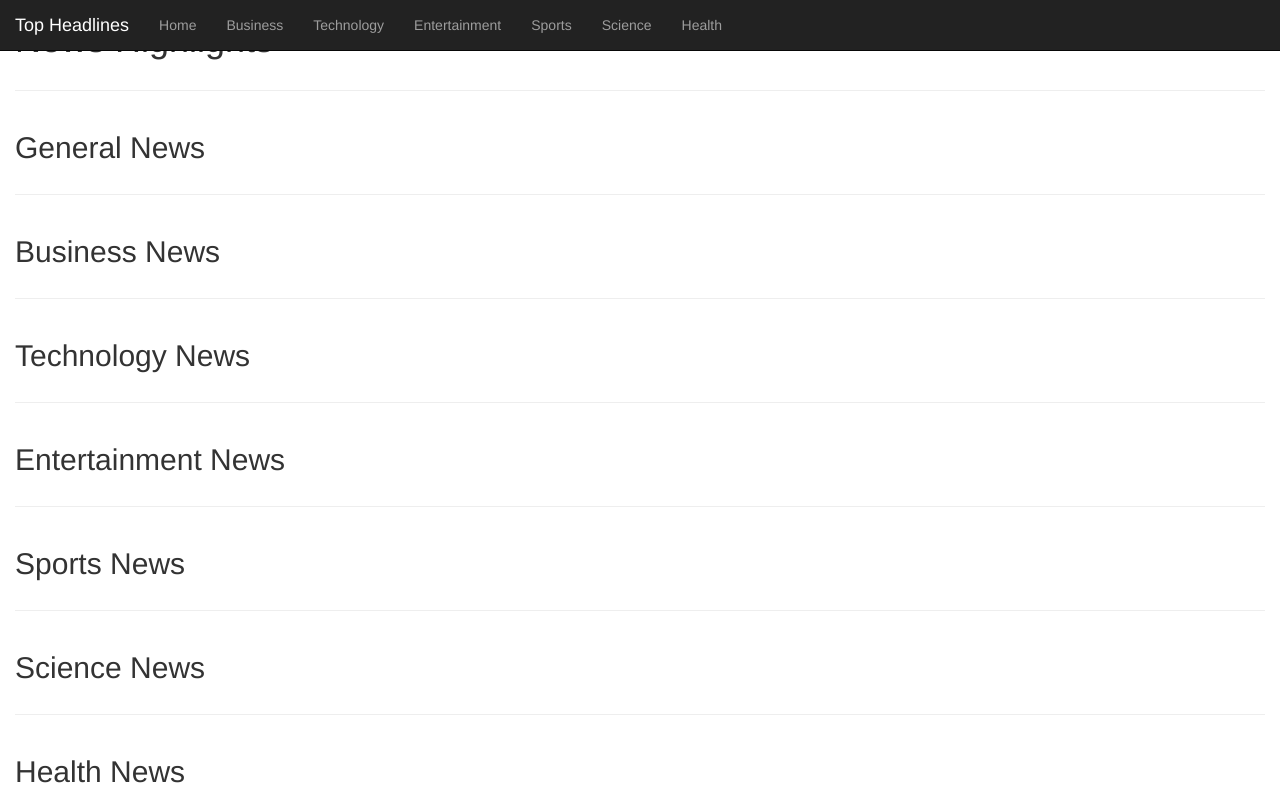
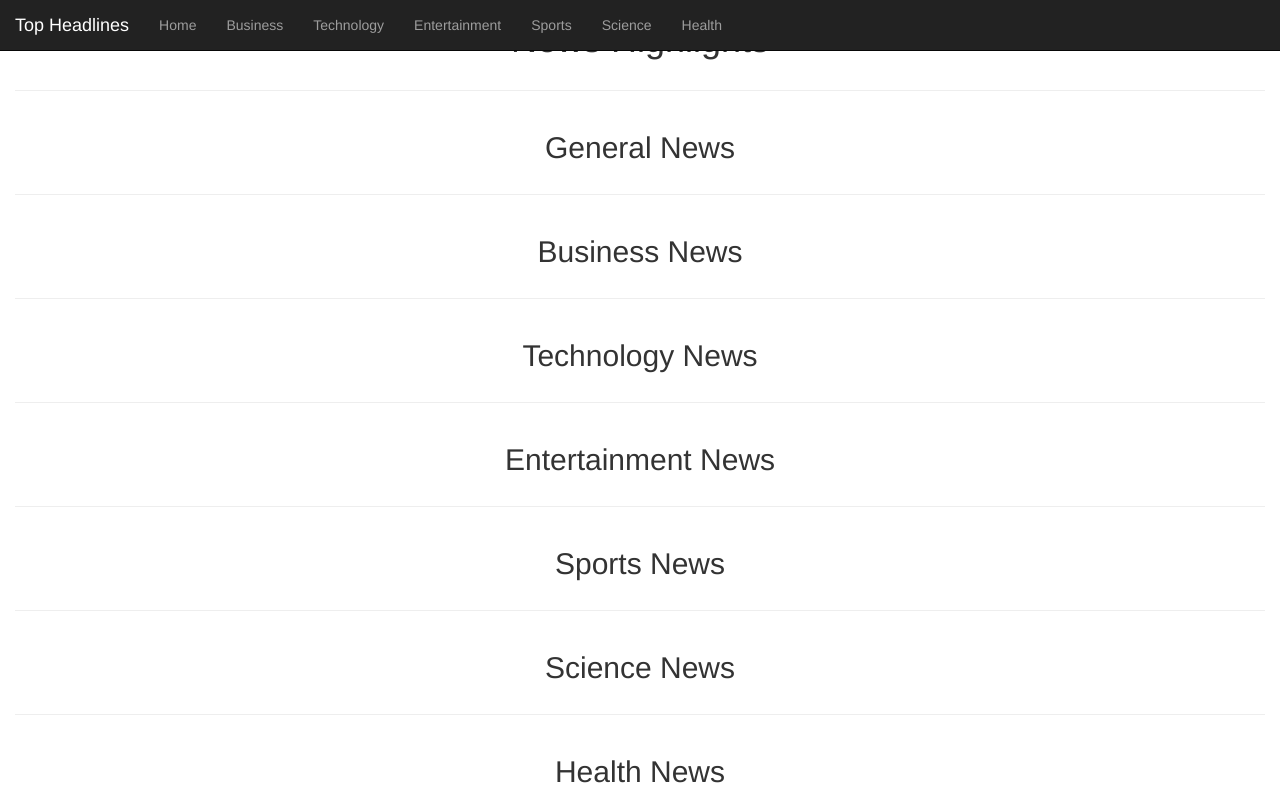
Before and after one commit to bryomajor/news-highlight, a Flask app: template app/templates/index.html in a window 1280 px wide. Run offline with Flask 2, Linux system fonts and the light colour scheme; the template is opened without the code that fills it, so the values that code supplies are empty; parts of the project's set-up code (start-up, migrations or seed data) failed here and were passed over; some libraries are stand-ins or nearby versions; some web fonts are replaced.

Commit message:
Add class that styles the main heading

```diff
--- a/app/templates/index.html
+++ b/app/templates/index.html
@@ -2,58 +2,58 @@
 {% import 'macros.html' as macro %}
 
 {% block content%}
-<div class="container-fluid">
-    <div class="row">
-        <div class="col-md-12 heading">
-            <h1>News Highlights</h1>
+<div class="container-fluid text-center">
+    <div class="row mt">
+        <div class="col-md-12">
+            <h1 class="main-header">News Highlights</h1>
         </div>
     </div>
     <hr>
     <div class="row">
         <div class="col-md-12">
-            <h2>General News</h2>
+            <h2 class="mb">General News</h2>
+            {{macro.sourceCategories(general)}}
         </div>
-        {{macro.sourceCategories(general)}}
     </div>
     <hr>
-    <div class="row">
+    <div class="row" id="business">
         <div class="col-md-12">
-            <h2>Business News</h2>
+            <h2 class="mb">Business News</h2>
+            {{macro.sourceCategories(business)}}
         </div>
-        {{macro.sourceCategories(business)}}
     </div>
     <hr>
-    <div class="row">
+    <div class="row" id="tech">
         <div class="col-md-12">
-            <h2>Technology News</h2>
+            <h2 class="mb">Technology News</h2>
+            {{macro.sourceCategories(tech)}}
         </div>
-        {{macro.sourceCategories(tech)}}
     </div>
     <hr>
-    <div class="row">
+    <div class="row" id="entertainment">
         <div class="col-md-12">
-            <h2>Entertainment News</h2>
+            <h2 class="mb">Entertainment News</h2>
+            {{macro.sourceCategories(entertainment)}}
         </div>
-        {{macro.sourceCategories(entertainment)}}
     </div>
     <hr>
-    <div class="row">
+    <div class="row" id="sports">
         <div class="col-md-12">
-            <h2>Sports News</h2>
+            <h2 class="mb">Sports News</h2>
         </div>
         {{macro.sourceCategories(sports)}}
     </div>
     <hr>
-    <div class="row">
+    <div class="row" id="science">
         <div class="col-md-12">
-            <h2>Science News</h2>
+            <h2 class="mb">Science News</h2>
         </div>
         {{macro.sourceCategories(science)}}
     </div>
     <hr>
-    <div class="row">
+    <div class="row" id="health">
         <div class="col-md-12">
-            <h2>Health News</h2>
+            <h2 class="mb">Health News</h2>
         </div>
         {{macro.sourceCategories(health)}}
     </div>
```
